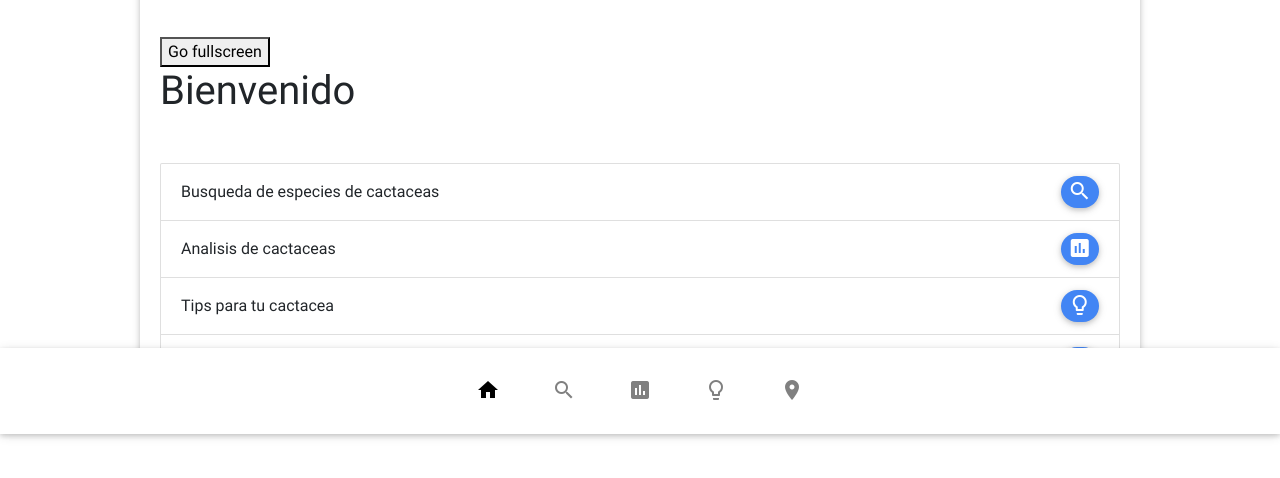
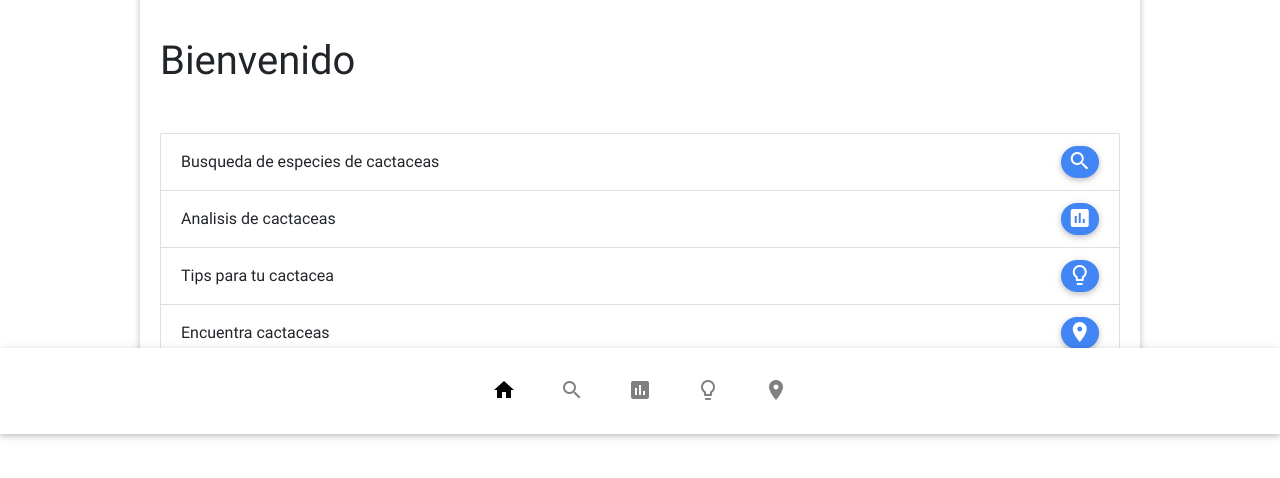
Before and after one commit to SeaWar741/Happycactus, a plain HTML site: page index.html in a window 1280 px wide. Shown: the part 366-844 px from the top of the page. Drawn offline with Linux system fonts and the light colour scheme.

Commit message:
navbar fixing

```diff
--- a/index.html
+++ b/index.html
@@ -97,7 +97,6 @@
             <img src="./img/logos/logo.png" alt="HappyCactus Logo" id="home-logo">
         </div>
         <div class="card-body">
-          <button id="goFS">Go fullscreen</button>
             <h1>Bienvenido</h1>
         </div>
         <div class="card-body">
@@ -207,9 +206,10 @@
 <style type="text/css">
         #navigation-home{
           display: grid;
-          margin: auto;
+          margin-left: auto;
+          margin-right: auto;
           grid-template-columns: repeat(5, 1fr);
-          grid-column-gap: 8px;
+          grid-column-gap: auto;
         }
         #content-home {
             margin-top: 80px;
```
